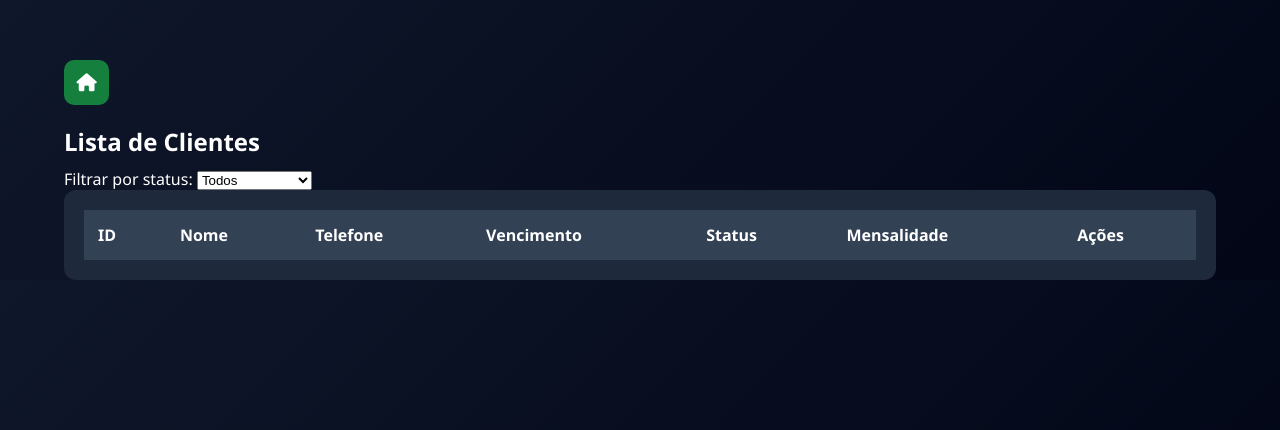
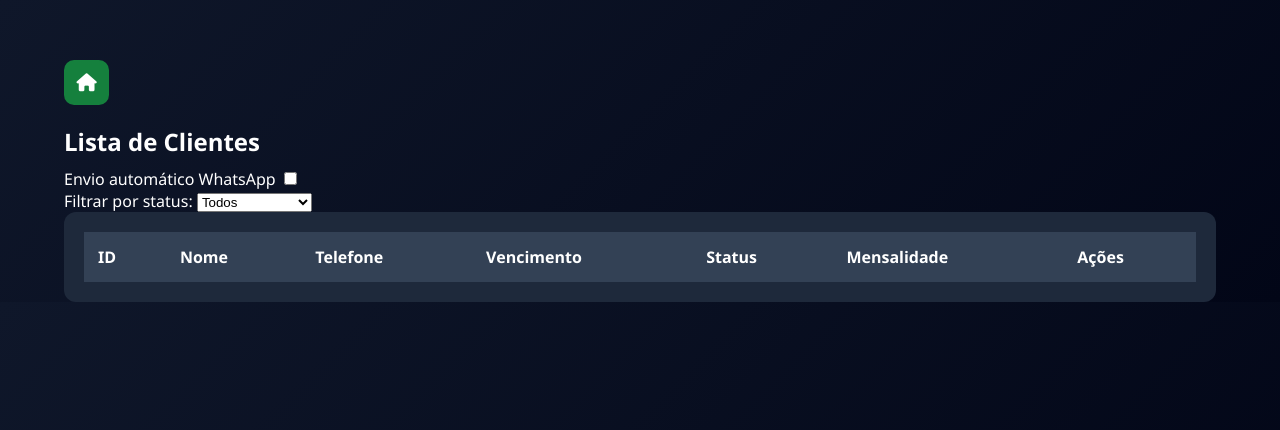
Before and after one commit to octavio-knupp/Gestao-De-Assinaturas, a Django app: page /clients/ in a window 1280 px wide. Shown: the top 430 px of the page. Run offline with Django 5.2, Linux system fonts and the light colour scheme; the visitor is signed in with stand-in values (Sample User, id 1); data that the repository does not hold is empty.

Commit message:
Btn-Whats

```diff
--- a/backend/templates/list_client.html
+++ b/backend/templates/list_client.html
@@ -17,6 +17,9 @@
     <link rel="icon" href="{% static 'img/favicon.ico' %}" type="image/png">
 
     <script src="{% static 'js/theme.js' %}" defer></script>
+
+    <script src="{% static 'js/whatsapp_toggle.js' %}" defer></script>
+
 </head>
 
 <body>
@@ -28,6 +31,17 @@
             <i class="fa-solid fa-house"></i>
         </a>
         <h2>Lista de Clientes</h2>
+
+            <div class="toggle-container">
+        <span>Envio automático WhatsApp</span>
+
+        <label class="switch">
+            <input type="checkbox" id="toggleWhats">
+            <span class="slider"></span>
+        </label>
+    </div>
+
+    <div id="status-msg" class="status-msg"></div>
 
         <form method="GET">
             <div id="status-filter">
--- /dev/null
+++ b/static/js/whatsapp_toggle.js
@@ -0,0 +1,40 @@
+document.addEventListener('DOMContentLoaded', () => {
+
+    const toggle = document.getElementById('toggleWhats');
+
+    // Estado padrão: DESLIGADO
+    let ativo = false;
+
+    // Carrega do localStorage
+    if (localStorage.getItem('whatsAtivo') !== null) {
+        ativo = localStorage.getItem('whatsAtivo') === 'true';
+    }
+
+    // Atualiza checkbox
+    if (toggle) {
+        toggle.checked = ativo;
+
+        toggle.addEventListener('change', () => {
+            localStorage.setItem('whatsAtivo', toggle.checked);
+        });
+    }
+
+    // INTERCEPTADOR FORTE (captura antes do link executar)
+    document.addEventListener('click', function (e) {
+
+        const btn = e.target.closest('.whatsapp');
+
+        if (!btn) return;
+
+        const ativo = localStorage.getItem('whatsAtivo') === 'true';
+
+        if (!ativo) {
+            e.preventDefault();
+            e.stopPropagation(); // 🔥 garante que NÃO navega
+
+            alert("🚫 Envio automático está DESATIVADO.");
+        }
+
+    }, true); // 🔥 TRUE = captura antes do navegador agir
+
+});
```
Also changed, not shown: README.md.
